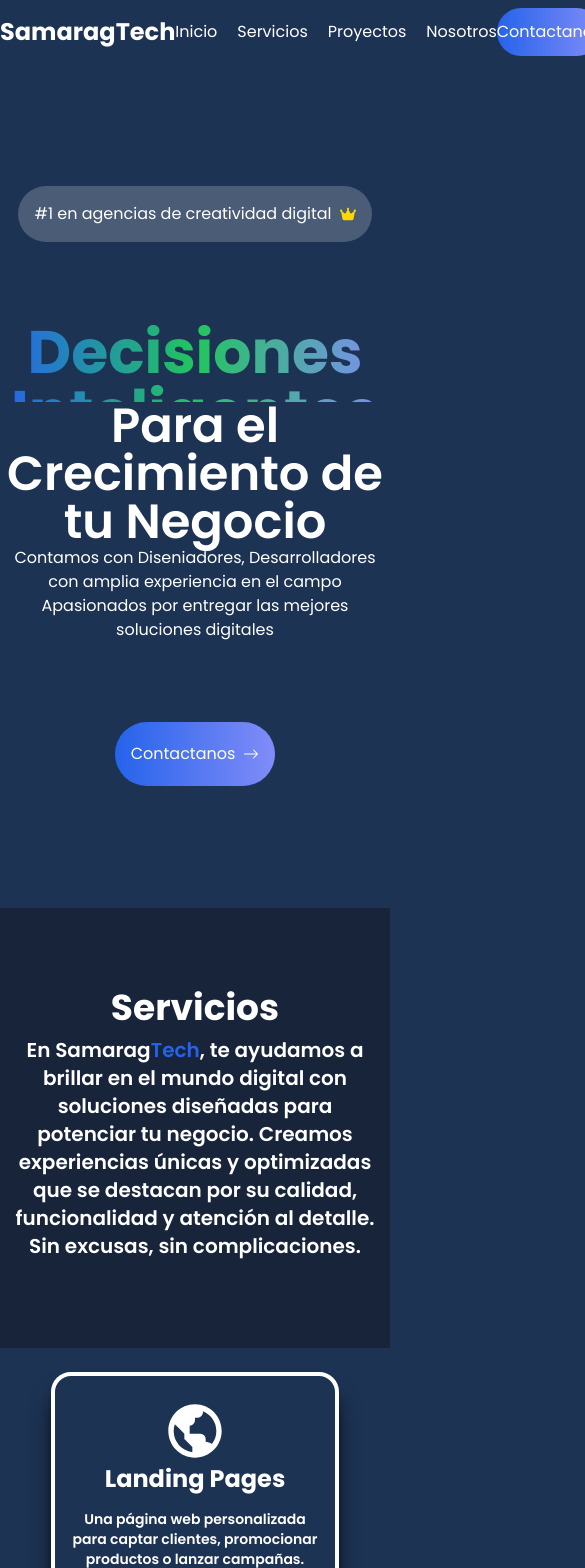
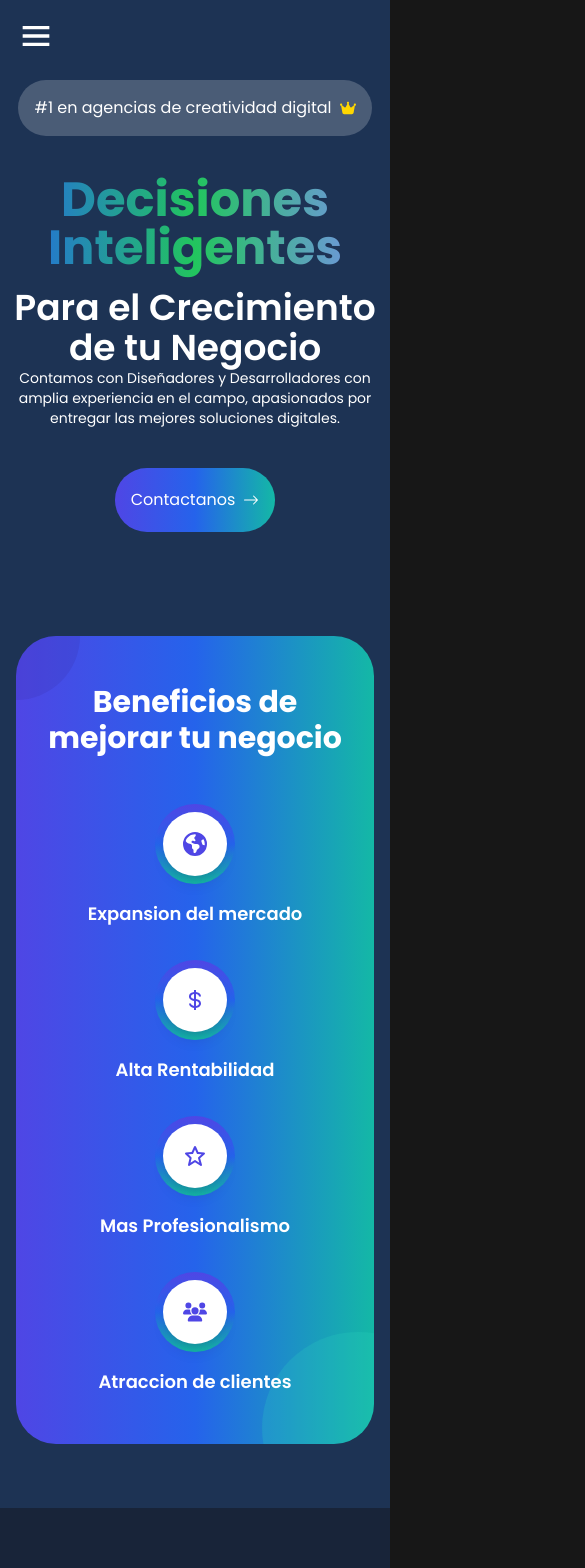
Before and after one commit to Samuelarag1/samaragtech, a Next.js app: page / in a window 390 px wide. Shown: the top 1568 px of the page, 585 px wide, since content can reach past the window. Built offline with nearby package versions, Linux system fonts and the light colour scheme.

Commit message:
update benefits in header and changin the header

```diff
--- /dev/null
+++ b/src/components/Benefits/benefits.tsx
@@ -0,0 +1,59 @@
+import type React from "react";
+import { BiDollar, BiStar } from "react-icons/bi";
+import { FaEarthAmericas, FaUsers } from "react-icons/fa6";
+
+export default function BenefitsSection() {
+  return (
+    <div className="w-full py-16 px-4">
+      <div className="max-w-6xl mx-auto relative overflow-hidden rounded-[2.5rem] bg-gradient-to-r from-indigo-600 via-blue-600 to-teal-500">
+        <div className="absolute left-0 top-0 w-32 h-32 bg-indigo-800/20 rounded-full -translate-x-16 -translate-y-16" />
+
+        <div className="absolute right-0 bottom-0 w-48 h-48 bg-teal-400/20 rounded-full translate-x-20 translate-y-20" />
+
+        <div className="relative px-8 py-12 md:px-12 lg:px-16">
+          <h2 className="text-3xl md:text-4xl font-bold text-white text-center mb-12">
+            Beneficios de mejorar tu negocio
+          </h2>
+
+          <div className="grid grid-cols-1 md:grid-cols-2 lg:grid-cols-4 gap-8 text-center">
+            <BenefitCard
+              icon={<FaEarthAmericas className="w-6 h-6 text-indigo-600" />}
+              title="Expansion del mercado"
+            />
+            <BenefitCard
+              icon={<BiDollar className="w-6 h-6 text-indigo-600" />}
+              title="Alta Rentabilidad"
+            />
+            <BenefitCard
+              icon={<BiStar className="w-6 h-6 text-indigo-600" />}
+              title="Mas Profesionalismo"
+            />
+            <BenefitCard
+              icon={<FaUsers className="w-6 h-6 text-indigo-600" />}
+              title="Atraccion de clientes"
+            />
+          </div>
+        </div>
+      </div>
+    </div>
+  );
+}
+
+function BenefitCard({
+  icon,
+  title,
+}: {
+  icon: React.ReactNode;
+  title: string;
+}) {
+  return (
+    <div className="flex flex-col items-center gap-4">
+      <div className="w-20 h-20 bg-black rounded-full items-center justify-center flex bg-gradient-to-b to-indigo-600">
+        <div className="w-16 h-16 rounded-full bg-white flex items-center justify-center shadow-lg">
+          {icon}
+        </div>
+      </div>
+      <h3 className="text-white text-lg font-semibold">{title}</h3>
+    </div>
+  );
+}
--- a/src/components/Header.tsx
+++ b/src/components/Header.tsx
@@ -1,38 +1,37 @@
 import Link from "next/link";
-import { BiArrowFromRight, BiArrowToRight } from "react-icons/bi";
 import { BsArrowRight } from "react-icons/bs";
 import { FaCrown } from "react-icons/fa6";
+import BenefitsSection from "./Benefits/benefits";
 
 const Header: React.FC = () => {
   return (
-    <>
     <header
       id="home"
-        className="flex flex-col justify-center items-center h-screen text-white gap-20"
+      className="flex flex-col justify-center items-center lg:h-screen h-full text-white gap-10 lg:mt-10 mt-20"
     >
       <div className="bg-white/20 rounded-full p-4 flex items-center gap-2">
         <p>#1 en agencias de creatividad digital</p> <FaCrown color="gold" />
       </div>
       <div className="flex flex-col text-center">
-          <p className="h-20 font-bold text-6xl inline-block bg-gradient-to-r from-blue-600 via-green-500 to-indigo-400 text-transparent bg-clip-text">
+        <p className="h-28 text-5xl lg:h-20 lg:text-6xl font-bold  inline-block bg-gradient-to-r from-blue-600 via-green-500 to-indigo-400 text-transparent bg-clip-text">
           Decisiones Inteligentes
         </p>
-          <span className="text-5xl font-semibold">
+        <span className="text-4xl lg:text-5xl font-semibold">
           Para el Crecimiento de tu Negocio
         </span>
-          <p className="text-wrap">
-            Contamos con Diseniadores, Desarrolladores con amplia experiencia en
-            el campo Apasionados por entregar las mejores soluciones digitales{" "}
+        <p className="text-wrap text-sm">
+          Contamos con Diseñadores y Desarrolladores con amplia experiencia en
+          el campo, apasionados por entregar las mejores soluciones digitales.
         </p>
       </div>
       <Link
         href={"https://wa.me/3518506240"}
-          className="bg-gradient-to-r from-blue-600 to-indigo-400 h-16 w-40 rounded-full hover:scale-105 duration-300 flex gap-2 items-center justify-center"
+        className="bg-gradient-to-r from-indigo-600 via-blue-600 to-teal-500 h-16 w-40 rounded-full hover:scale-105 duration-300 flex gap-2 items-center justify-center"
       >
         Contactanos <BsArrowRight />
       </Link>
+      <BenefitsSection />
     </header>
-    </>
   );
 };
 
--- a/src/components/Navigation/Navigation.tsx
+++ b/src/components/Navigation/Navigation.tsx
@@ -1,36 +1,84 @@
-import Image from "next/image";
+"use client";
+
 import Link from "next/link";
-import React from "react";
+import React, { useState } from "react";
+import { BiMenu } from "react-icons/bi";
+import { CgClose } from "react-icons/cg";
+import { motion, AnimatePresence } from "framer-motion";
 
 function Navigation() {
+  const [isOpenMenu, setIsOpenMenu] = useState(false);
+
   return (
-    <div>
-      <div className="flex w-full justify-around h-16 items-center">
+    <nav className="relative">
+      <div className="hidden md:flex w-full justify-around h-16 items-center">
         <h2 className="text-2xl font-bold">
           Samarag<span>Tech</span>
         </h2>
-        <nav className="flex gap-5">
-          <a href="#" className="hover:border-b hover:border-white">
+        <div className="flex gap-5">
+          <a href="/" className="hover:border-b hover:border-white">
             Inicio
           </a>
-          <a href="#" className="hover:border-b hover:border-white">
+          <a href="/services" className="hover:border-b hover:border-white">
             Servicios
           </a>
-          <a href="#" className="hover:border-b hover:border-white">
+          <a href="/projects" className="hover:border-b hover:border-white">
             Proyectos
           </a>
-          <a href="#" className="hover:border-b hover:border-white">
+          <a href="/about" className="hover:border-b hover:border-white">
             Nosotros
           </a>
-        </nav>
+        </div>
         <Link
           href={"https://wa.me/3518506240"}
-          className="bg-gradient-to-r from-blue-600 to-indigo-400 h-12 w-40 rounded-full hover:scale-105 duration-300 flex gap-2 items-center justify-center"
+          className="bg-gradient-to-r from-violet-600 to-indigo-600 h-12 w-40 rounded-full hover:scale-105 duration-300 flex gap-2 items-center justify-center"
         >
           Contactanos
         </Link>
       </div>
-    </div>
+
+      <button
+        className="md:hidden fixed top-4 left-4 z-50 text-black"
+        onClick={() => setIsOpenMenu(!isOpenMenu)}
+      >
+        {isOpenMenu ? (
+          <CgClose size={40} />
+        ) : (
+          <BiMenu size={40} color="white" />
+        )}
+      </button>
+
+      <AnimatePresence>
+        {isOpenMenu && (
+          <motion.div
+            initial={{ x: "-100%" }}
+            animate={{ x: 0 }}
+            exit={{ x: "-100%" }}
+            transition={{ duration: 0.3 }}
+            className="fixed top-0 left-0 w-3/4 h-full bg-white text-black shadow-lg flex flex-col items-center justify-center space-y-6 z-40"
+          >
+            <Link href={"/"} onClick={() => setIsOpenMenu(false)}>
+              Inicio
+            </Link>
+            <Link href={"/services"} onClick={() => setIsOpenMenu(false)}>
+              Servicios
+            </Link>
+            <Link href={"/projects"} onClick={() => setIsOpenMenu(false)}>
+              Proyectos
+            </Link>
+            <Link href={"/about"} onClick={() => setIsOpenMenu(false)}>
+              Nosotros
+            </Link>
+          </motion.div>
+        )}
+      </AnimatePresence>
+      {/* <Link
+        href={"https://wa.me/3518506240"}
+        className="md:hidden absolute bg-gradient-to-r from-violet-600 to-indigo-600 h-12 w-40 rounded-full hover:scale-105 duration-300 flex gap-2 items-center justify-center"
+      >
+        Contactanos
+      </Link> */}
+    </nav>
   );
 }
 
```
Lines whose indentation alone changed are shown as unchanged.
